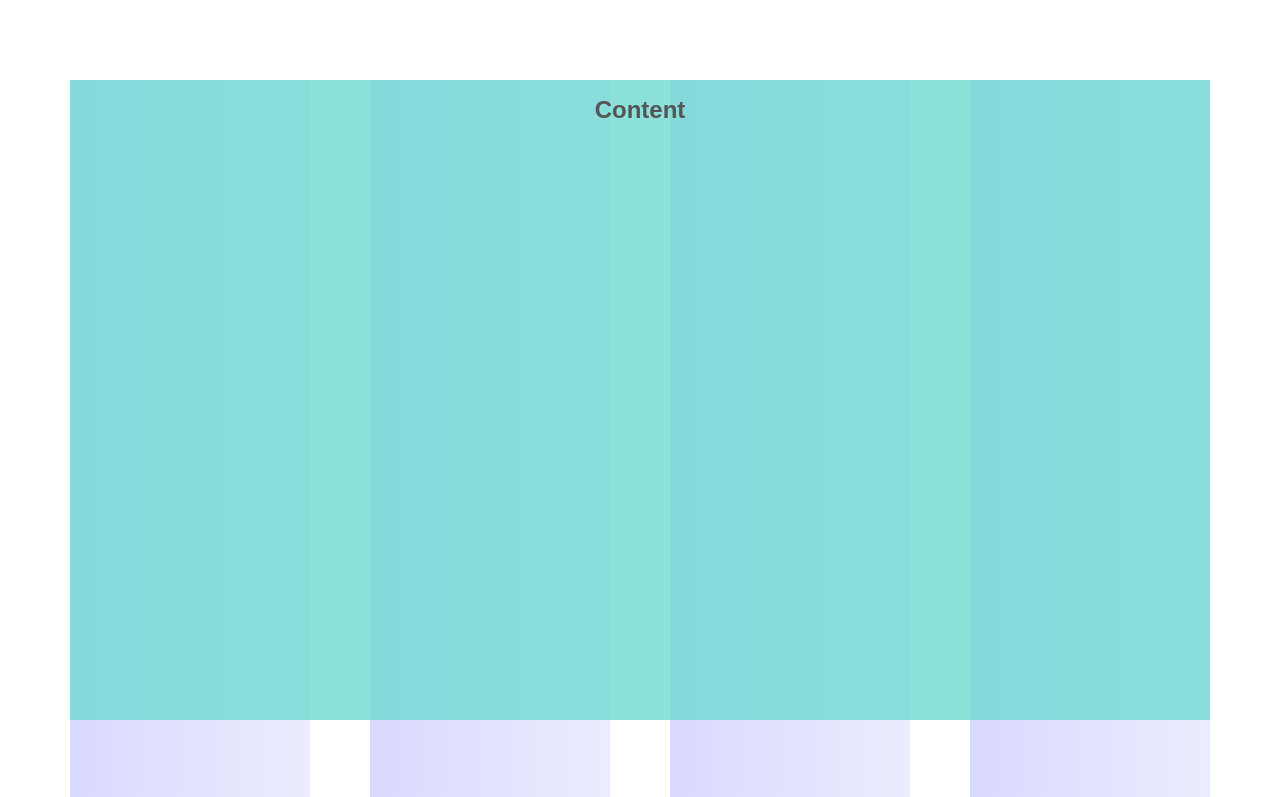
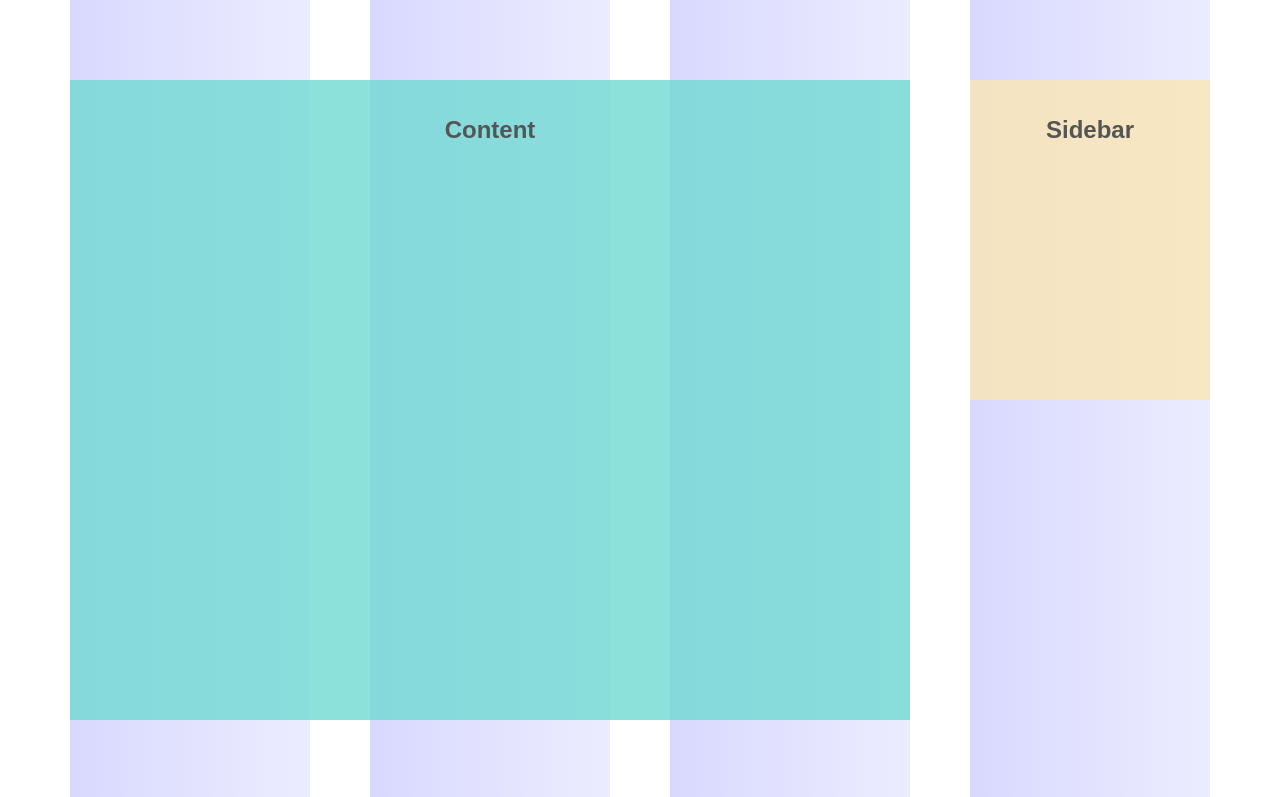
Before and after one commit to zellwk/Learning-Susy, a plain HTML site: page walkthrough/index.html in a window 1280 px wide. Shown: the top 797 px of the page. Drawn offline with Linux system fonts and the light colour scheme.

Commit message:
complete first layout
Signed-off-by: Zell Liew <zellwk@gmail.com>

```diff
--- a/walkthrough/scss/styles.scss
+++ b/walkthrough/scss/styles.scss
@@ -14,7 +14,17 @@ $susy:(
   @include container();
   height: 100vh;
 }
+// ==========
+// Susy Layouts
+// ==========
 
+.content {
+  @include span(3 of 4);
+}
+
+.sidebar {
+  @include span(1 of 4 last);
+}
 
 // ==========
 // Taking Care of CSS
```
Also changed, not shown: walkthrough/css/styles.css.
